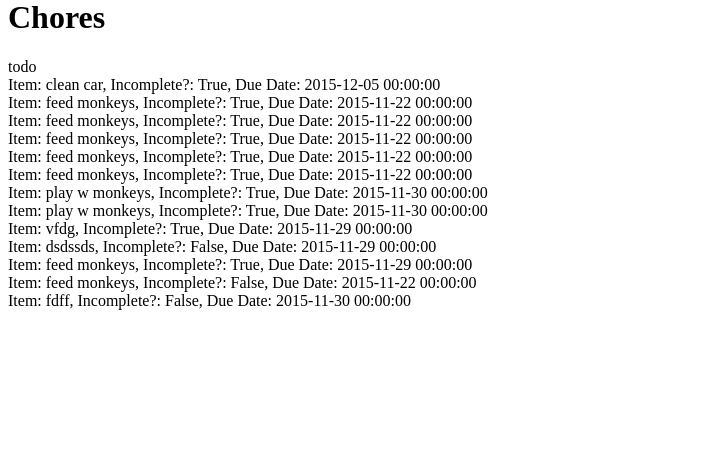
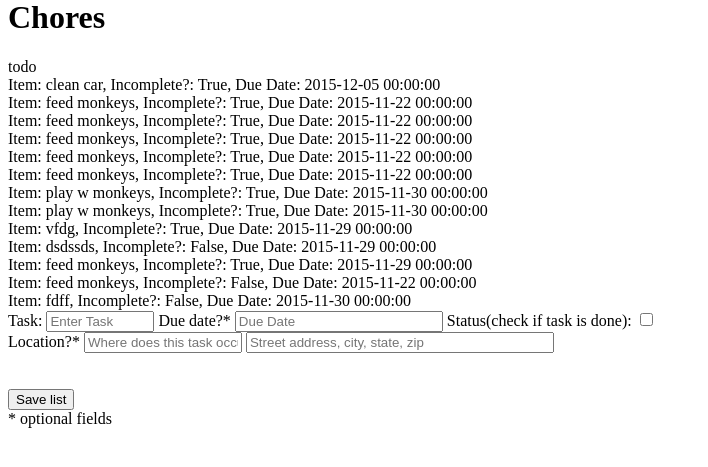
Before and after one commit to neetiptl/Hackbright-Project, a Flask app: page /lists/2 in a window 1280 px wide. Shown: the part 58-525 px from the top of the page, without its empty margins (0-708 px from the left). Run offline with Flask 2, Linux system fonts and the light colour scheme; data comes from the database, SQL or seed files in the repository; both versions use the stored data as it was after the commit; some libraries are stand-ins or nearby versions.

Commit message:
added ajax requests and json

```diff
--- a/server.py
+++ b/server.py
@@ -2,7 +2,7 @@
 
 from jinja2 import StrictUndefined
 import datetime
-from flask import Flask, render_template, redirect, request, session, flash, jsonify
+from flask import Flask, render_template, redirect, request, session, flash, jsonify, url_for
 from flask_debugtoolbar import DebugToolbarExtension
 from model import connect_to_db, db, User, List, Group, To_Do, Shopping
 
@@ -99,7 +99,7 @@ def existing_lists():
 
 @app.route('/lists/<int:list_id>')
 def lists(list_id):
-    """get items in user's list"""
+    """get user's list"""
 
     this_list = List.query.filter_by(list_id=list_id).one()
 
@@ -126,101 +126,163 @@ def base_form():
     created_by_name_obj = User.query.filter_by(user_id=created_by).one()
     created_by_name = created_by_name_obj.name
     print "THIS SHOULD BE AN OBJECT", created_by_name_obj
-    lists = List(name=name,
+    list_ = List(name=name,
                 list_type=list_type,
                 due_date_list=due_date_list,
                 list_location_address=list_location_address,
                 list_location_name=list_location_name,
                 created_by=created_by_name)
 
-    db.session.add(lists)
+    db.session.add(list_)
     db.session.commit()
-    session["list_id"] = lists.list_id
 
     groups = Group(user_id=created_by,
-                    list_id=lists.list_id,
+                    list_id=list_.list_id,
                     permission = True)
 
 
     db.session.add(groups)
     db.session.commit()
-    if list_type == 'to-do':
-        return render_template("todo.html", name=name)
-    elif list_type == 'shopping':
-        return render_template('shopping.html', name=name)
+    return redirect(url_for('lists', list_id=list_.list_id))
 
-@app.route('/new_todo', methods=['POST'])
-def new_todo():
+@app.route('/new_todo/<int:list_id>', methods=['POST'])
+def new_todo(list_id):
     """collect new todo list form"""
+    # print request.form.get("data");
+    # return "success"
 
     # list_id_obj = Group.query.filter_by(user_id=session["user_id"], list_id=session["list_id"]).one()
-    list_id = session["list_id"]
     print "\n\n\n\n List ID:", list_id
-    item_list = request.form.getlist('item')
-    due_date_todo_list = request.form.getlist('due_date_todo')
-    status_notdone_list = request.form.getlist('status_notdone')
-    todo_location_name_list = request.form.getlist('todo_location_name')
-    todo_location_address = request.form.getlist('todo_location_address')
-    todo_location_address_list = request.form.getlist('todo_location_address')
+    # item_list = request.form.getlist('item')
+    # due_date_todo_list = request.form.getlist('due_date_todo')
+    # status_notdone_list = request.form.getlist('status_notdone')
+    # todo_location_name_list = request.form.getlist('todo_location_name')
+    # todo_location_address = request.form.getlist('todo_location_address')
+    # todo_location_address_list = request.form.getlist('todo_location_address')
 
-    for i in range(len(item_list)):
-        item = item_list[i]
-        print "item: ", item
-        due_date_todo = due_date_todo_list[i]
-        print "due_date_todo: ", due_date_todo
-        if status_notdone_list[i]=='on':
-            status_notdone = False
-        else:
-            status_notdone = True
-        print "status_notdone: ", status_notdone
-        todo_location_name = todo_location_name_list[i]
-        print "todolocation name: ", todo_location_name
-        todo_location_address = todo_location_address_list[i]
-        print "todo location address: ", todo_location_address
-        due_date_todo = datetime.datetime.strptime(due_date_todo_list[i], "%m/%d/%Y")
-        print "DUE DATE TODO: ", due_date_todo
+    item_list = request.form.get('item')
+    due_date_todo_list = request.form.get('due_date_todo')
+    status_notdone_list = request.form.get('status_notdone')
+    todo_location_name_list = request.form.get('todo_location_name')
+    todo_location_address = request.form.get('todo_location_address')
+    todo_location_address_list = request.form.get('todo_location_address')
 
-        new_todo = To_Do(list_id=list_id,
-                        item=item,
-                        due_date_todo=due_date_todo,
-                        status_notdone=status_notdone,
-                        todo_location_name=todo_location_name,
-                        todo_location_address=todo_location_address)
+    # for i in range(len(item_list)):
+    #     item = item_list[i]
+    #     print "item: ", item
+    #     due_date_todo = due_date_todo_list[i]
+    #     print "due_date_todo: ", due_date_todo
+    #     if status_notdone_list[i]=='on':
+    #         status_notdone = False
+    #     else:
+    #         status_notdone = True
+    #     print "status_notdone: ", status_notdone
+    #     todo_location_name = todo_location_name_list[i]
+    #     print "todolocation name: ", todo_location_name
+    #     todo_location_address = todo_location_address_list[i]
+    #     print "todo location address: ", todo_location_address
+    #     due_date_todo = datetime.datetime.strptime(due_date_todo_list[i], "%m/%d/%Y")
+    #     print "DUE DATE TODO: ", due_date_todo
 
-        db.session.add(new_todo)
-        db.session.commit()
-        print "\n\n\n\n New ToDo:"
-        print new_todo
+    #     new_todo = To_Do(list_id=list_id,
+    #                     item=item,
+    #                     due_date_todo=due_date_todo,
+    #                     status_notdone=status_notdone,
+    #                     todo_location_name=todo_location_name,
+    #                     todo_location_address=todo_location_address)
 
-    return "new todo form"
+    #     db.session.add(new_todo)
+    #     db.session.commit()
+    #     print "\n\n\n\n New ToDo:"
+    #     print new_todo
 
-@app.route("/new_shopping", methods=["POST"])
-def new_shopping():
+    item = item_list
+    print "item: ", item
+    due_date_todo = due_date_todo_list
+    print "due_date_todo: ", due_date_todo
+    if status_notdone_list=='on':
+        status_notdone = False
+    else:
+        status_notdone = True
+    print "status_notdone: ", status_notdone
+    todo_location_name = todo_location_name_list
+    print "todolocation name: ", todo_location_name
+    todo_location_address = todo_location_address_list
+    print "todo location address: ", todo_location_address
+    due_date_todo = datetime.datetime.strptime(due_date_todo_list, "%m/%d/%Y")
+    print "DUE DATE TODO: ", due_date_todo
+
+    new_todo = To_Do(list_id=list_id,
+                    item=item,
+                    due_date_todo=due_date_todo,
+                    status_notdone=status_notdone,
+                    todo_location_name=todo_location_name,
+                    todo_location_address=todo_location_address)
+
+    db.session.add(new_todo)
+    db.session.commit()
+    # print "\n\n\n\n New ToDo:"
+    print new_todo
+    todo_dict = {
+        "to_do_id" : new_todo.to_do_id,
+        "list_id" : new_todo.list_id,
+        "item" : new_todo.item,
+        "due_date_todo" : new_todo.due_date_todo,
+        "status_notdone" : new_todo.status_notdone,
+        "todo_location_name" : new_todo.todo_location_name,
+        "todo_location_address" : new_todo.todo_location_address
+    }
+    return jsonify(todo_dict)
+
+    # return redirect(url_for('lists', list_id=list_id))
+
+@app.route("/new_shopping/<int:list_id>", methods=["POST"])
+def new_shopping(list_id):
     "get shopping form data and commit it"
-    list_id = session["list_id"]
-    print "\n\n\n\n List ID:", list_id
+    # print "\n\n\n\n List ID:", list_id
 
-    item_list = request.form.getlist('item')
-    status_notdone_list = request.form.getlist('status_notdone')
+    # item_list = request.form.getlist('item')
+    # status_notdone_list = request.form.getlist('status_notdone')
 
-    for i in range(len(item_list)):
-        item = item_list[i]
-        if status_notdone_list[i]=='on':
-            status_notdone = False
-        else:
-            status_notdone = True
-        print "status_notdone: ", status_notdone
+    # for i in range(len(item_list)):
+    #     item = item_list[i]
+    #     if status_notdone_list[i]=='on':
+    #         status_notdone = False
+    #     else:
+    #         status_notdone = True
+    #     print "status_notdone: ", status_notdone
 
-        new_shopping = To_Do(list_id=list_id,
-                        item=item,
-                        status_notdone=status_notdone)
+    #     new_shopping = To_Do(list_id=list_id,
+    #                     item=item,
+    #                     status_notdone=status_notdone)
 
-        db.session.add(new_shopping)
-        db.session.commit()
-        print "\n\n\n\n New Shopping:"
-        print new_shopping
+    #     db.session.add(new_shopping)
+    #     db.session.commit()
+    #     print "\n\n\n\n New Shopping:"
+    #     print new_shopping
 
-    return "new shopping form"
+    # return "new shopping form"
+
+    item_list = request.form.get('item')
+    status_notdone_list = request.form.get('status_notdone')
+
+    item = item_list
+    if status_notdone_list=='on':
+        status_notdone = False
+    else:
+        status_notdone = True
+    print "status_notdone: ", status_notdone
+
+    new_shopping = Shopping(list_id=list_id,
+                    item=item,
+                    status_notdone=status_notdone)
+
+    db.session.add(new_shopping)
+    db.session.commit()
+    print "\n\n\n\n New Shopping:"
+    print new_shopping
+
+    return redirect(url_for('lists', list_id=list_id))
 
 ################## Edit existing lists routes ################
 
--- a/templates/list_items.html
+++ b/templates/list_items.html
@@ -11,17 +11,80 @@
                     {% endif %}
             <br>
             {% endfor %}
+
+    <form id="new-shopping-list" style="none;" action="/new_shopping/{{ this_list.list_id }}" method="POST">
+        <div id = "list-wrapper">
+            <div class="list-field">
+                Task:
+                <input type="text" class="list_row" name="item" placeholder="Enter Task" style="width: 100px;">
+               Status(check if task is done):
+               <input type="checkbox" class="list_row" id="checkbox1" name="status_notdone"><br>
+            </div>
+        </div><br>
+
+        <input type="submit" name="shopping" id="formSubmitId" value="Save list"></input><br>
+        * optional fields
+
+    </form>
         {% endif %}
 
         {% if this_list.list_type=='todo' %}
                 todo <br>
+
             {% for item in this_list.to_dos %}
+            <div class="">
+
                 Item: {{ item.item }}, Incomplete?: {{ item.status_notdone }},
                     {% if item.due_date_todo %}
                         Due Date: {{ item.due_date_todo }}
                     {% endif %}
-            <br>
+            </div>
             {% endfor %}
+
+
+        <form id="new-todo-list" style="none;" action="/new_todo/{{ this_list.list_id }}" method="POST">
+            <div id = "list-container">
+                <div class="list-field">
+                    Task:
+                    <input type="text" class="list_row" name="item" placeholder="Enter Task" style="width: 100px;">
+                    Due date?*
+                   <input type="text" name="due_date_todo" class="datepicker" placeholder="Due Date" style="width:200px">
+                   Status(check if task is done):
+                   <input type="checkbox" class="list_row" name="status_notdone"><br>
+                   Location?*
+                    <input type="text" name="todo_location_name" placeholder="Where does this task occur?" style="width:150px">
+                    <input type="text" name="todo_location_address" placeholder="Street address, city, state, zip" style="width:300px"><br><br>
+                 </div>
+            </div><br>
+
+            <input type="submit" name="todo" id="formSubmitId" value="Save list"></input><br>
+            * optional fields
+        </form>
+
+    <script>
+
+        $("#new-todo-list").on("submit", function (evt) {
+            evt.preventDefault();
+            var formData = $(this).serializeArray();
+
+            $.post('/new_todo/{{ this_list.list_id }}', formData, handleEventAdd);
+
+        });
+
+        function handleEventAdd (results) {
+            console.log(results);
+
+            var string = "Item: "+ results.item +", Incomplete?: " + item.status_notdone;
+            if (results.due_date_shopping){
+                string += "Due Date: " + results.due_date_shopping
+
+            }
+
+            var new_list_item = $('<div>').html(string)
+            $('body').append(new_list_item)
+        }
+
+    </script>
         {% endif %}
 
 
```
Also changed, not shown: mydatabase.db.
